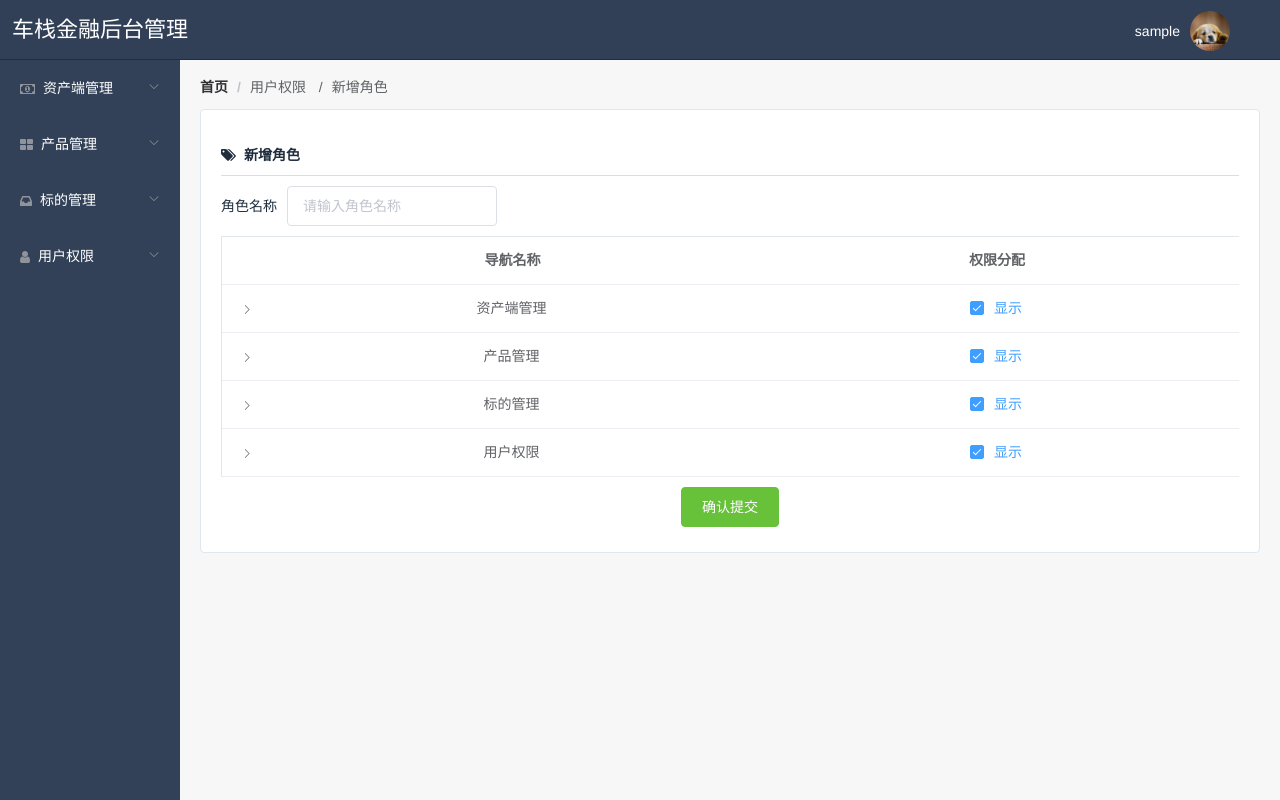
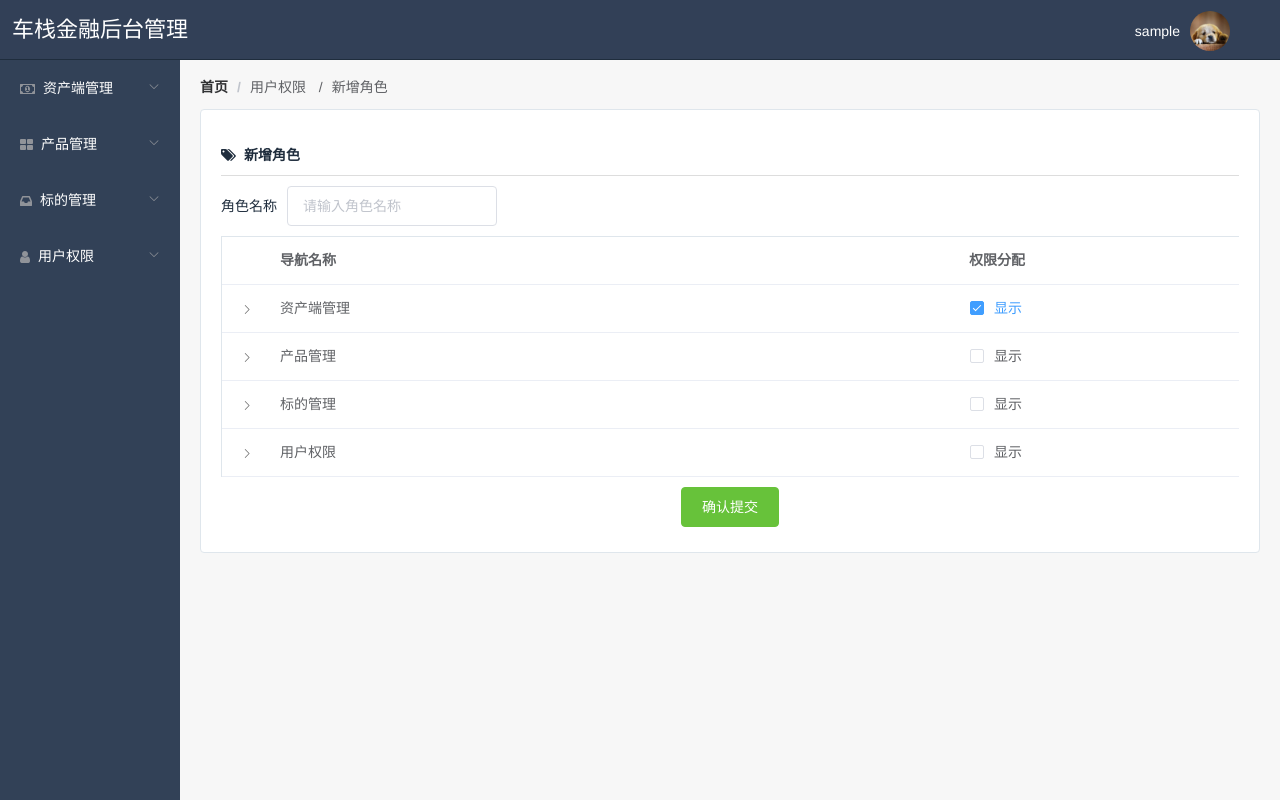
Before and after one commit to lhywork/carStack, a Vue app: page /RoleAdd in a window 1280 px wide. Built offline with nearby package versions, Linux system fonts and the light colour scheme; sample sign-in values are in the browser's storage.

Commit message:
luhuiyue

```diff
--- a/src/components/page/RoleAdd.vue
+++ b/src/components/page/RoleAdd.vue
@@ -14,17 +14,15 @@
                         <template slot-scope="scope">
                             <el-form label-position="left" inline class="demo-table-expand">
                                 <el-form-item >
-                                <!-- <el-checkbox-group v-model="checkedCities" @change="handleCheckedCitiesChange"> -->
                                     <el-checkbox v-for="(item, index) in scope.row.children" :key="index" style="margin:0 10px" v-model="item.isAuth" v-if="item.isAuth !== undefined">{{item.name}}</el-checkbox>
-                                <!-- </el-checkbox-group> -->
                                 </el-form-item>
                             </el-form>
                         </template>
                     </el-table-column>
-                    <el-table-column prop="name" label="导航名称" show-overflow-tooltip align="center"></el-table-column>
+                    <el-table-column prop="name" label="导航名称" show-overflow-tooltip></el-table-column>
                     <el-table-column prop="isAuth" label="权限分配" show-overflow-tooltip align="center">
                         <template slot-scope="scope">
-                            <el-checkbox v-model="scope.row.isAuth" @change="handleCheckAll">显示</el-checkbox>
+                            <el-checkbox v-model="scope.row.isAuth" @change="handleCheckAll(scope.row.isAuth,scope.$index)">显示</el-checkbox>
                         </template>
                     </el-table-column>
                 </el-table>
@@ -64,90 +62,92 @@ export default {
                 }]
             },{
                 "name": "产品管理",
-                "isAuth":true,
+                "isAuth":false,
                 "children": [{
                     "name": "借款产品管理",
                     "path": "/LoanList",
-                    "isAuth":true
+                    "isAuth":false
                 },{
                     "name": "新增借款产品",
                     "path": "/LoanAdd",
-                    "isAuth":true
+                    "isAuth":false
                 },{
                     "name": "查看借款产品",
                     "path": "/LoanCheck",
-                    "isAuth":true
+                    "isAuth":false
                 },{
                     "name": "编辑借款产品",
                     "path": "/LoanEdit",
-                    "isAuth":true
+                    "isAuth":false
                 }]
             },{
                 "name":"标的管理",
-                "isAuth":true,
+                "isAuth":false,
                 "children": [{
                     "path": "/Allobject",
                     "name": "所有标的",
-                    "isAuth":true
+                    "isAuth":false
                 },{
                     "path": "/Addobject",
                     "name": "新增标的信息",
-                    "isAuth":true
+                    "isAuth":false
                 },{
                     "path": "/Firstobject",
                     "name": "标的初审",
-                    "isAuth":true
+                    "isAuth":false
                 },{
                     "path": "/Secondobject",
                     "name": "标的复审",
-                    "isAuth":true
+                    "isAuth":false
                 },{
                     "path": "/Thirdlyobject",
                     "name": "真实借款金额信息",
-                    "isAuth":true
+                    "isAuth":false
                 },{
                     "path": "/FobjectC",
                     "name": "初审标的审核",
-                    "isAuth":true
+                    "isAuth":false
                 },{
                     "path": "/SobjectC",
                     "name": "复审标的审核",
-                    "isAuth":true
+                    "isAuth":false
                 },{
                     "path": "/TobjectC",
                     "name": "真实借款金额审核",
-                    "isAuth":true
+                    "isAuth":false
                 }]
             },{
                 "name":"用户权限",
-                "isAuth":true,
+                "isAuth":false,
                 "children": [{
                     "name": "用户管理",
                     "path": "/UserManager",
-                    "isAuth":true
+                    "isAuth":false
                 },{
                     "name":"新增用户",
                     "path": "/UserAdd",
-                    "isAuth":true
+                    "isAuth":false
                 }, {
                     "name":"编辑用户",
                     "path": "/UserCompile",
-                    "isAuth":true
+                    "isAuth":false
                 },{
                     "name":"角色配置",
                     "path": "/RoleList",
-                    "isAuth":true
+                    "isAuth":false
                 },{
                     "name": "新增角色",
                     "path": "/RoleAdd",
-                    "isAuth":true
+                    "isAuth":false
                 }]
             }]
         }
     },
     methods:{
-        handleCheckAll(e){
-            console.log(e)
+        handleCheckAll(e,index){
+            this.tableData[index].children.forEach((item)=>{
+                item.isAuth = e;
+            });
         }
     }
 }
```
